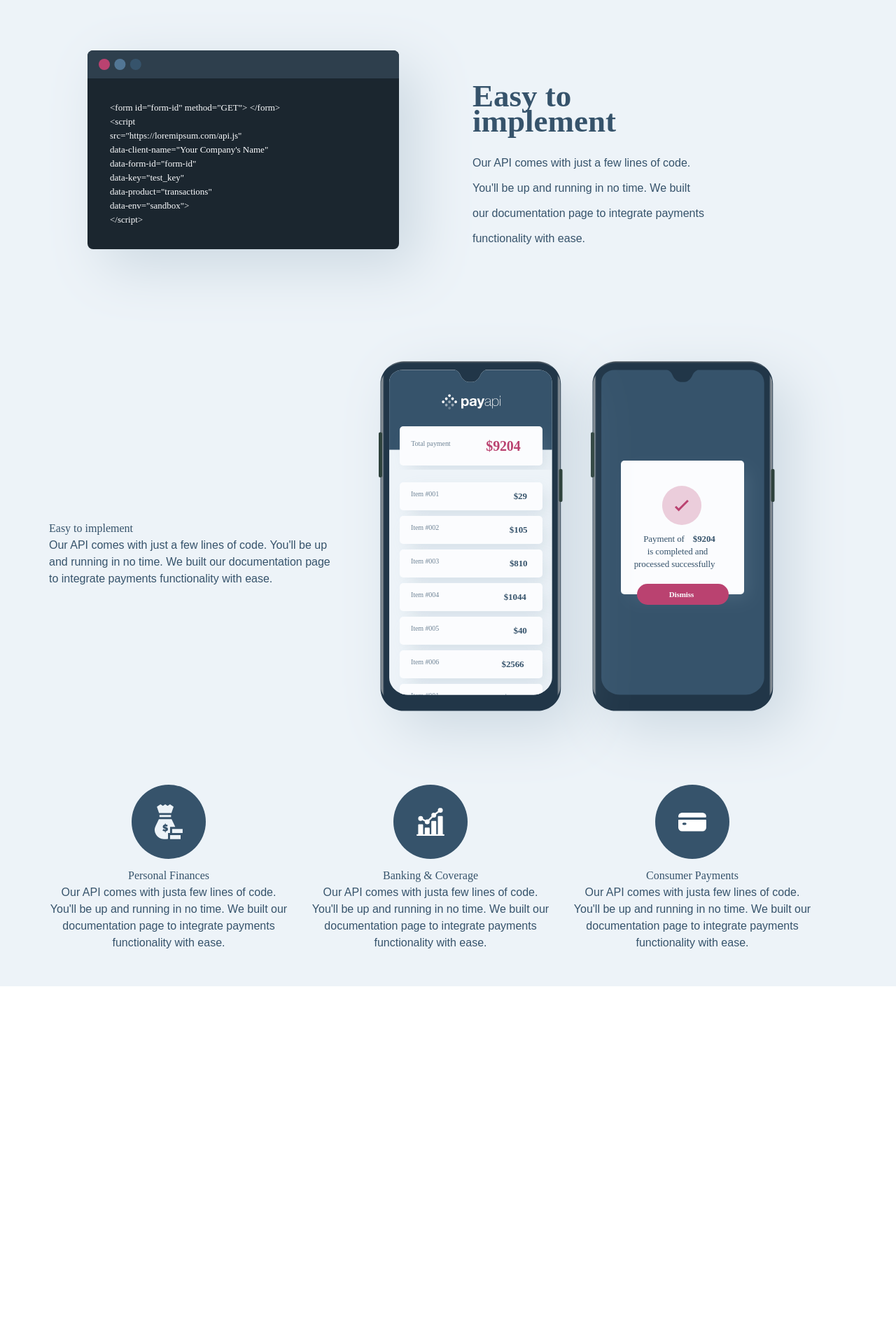
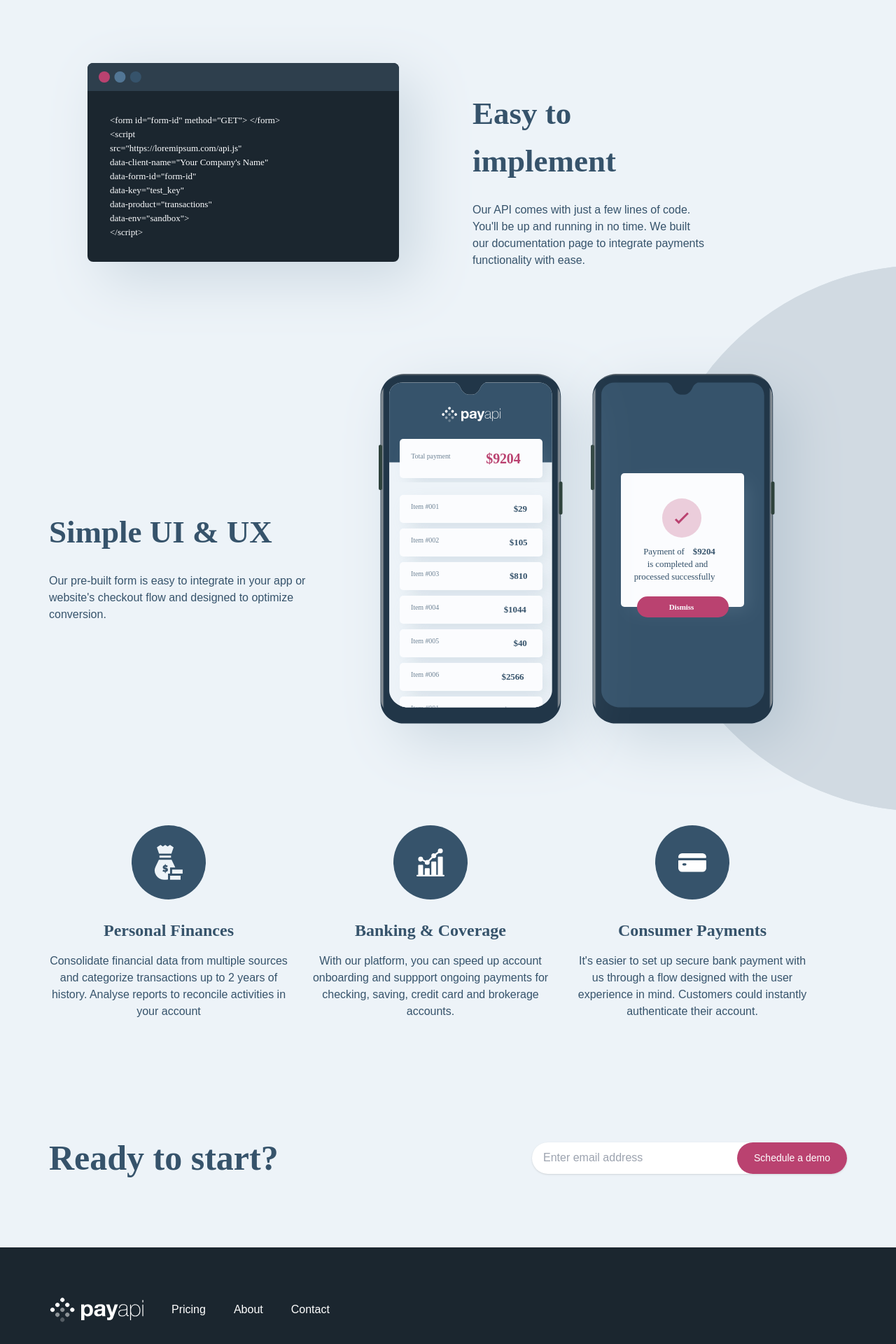
Before and after one commit to Hannahadora/Pay-api-react-app, a React (Create React App) app: page / in a window 1280 px wide. Shown: the part 1560-3480 px from the top of the page at 70% size. Before the commit the page ends 2969 px from the top, so only its background shows below. Built offline with nearby package versions, Linux system fonts and the light colour scheme.

Commit message:
homepage ui

```diff
--- /dev/null
+++ b/src/components/FooterComponent.jsx
@@ -0,0 +1,48 @@
+import InputComponent from "./InputComponent";
+import AppLogo from "../assets/shared/desktop/logo-footer.svg";
+import CirclePattern from "../assets/shared/desktop/bg-pattern-circle.svg";
+
+const FooterComponent = () => {
+  return (
+    <div className="">
+      <div className="app-container mt-[60px]">
+        <div className="flex items-center justify-between pb-[40px]">
+          <h3 className="font-bold text-[50px]">Ready to start?</h3>
+
+          <InputComponent />
+        </div>
+      </div>
+
+      <div className="bg-[#1b262f]">
+        <div className="app-container">
+          <nav className="app-navbar py-[20px]">
+            <ul className="nav-links">
+              <a href="/">
+                <li>
+                  <img src={AppLogo} />
+                </li>
+              </a>
+              <a href="/pricing">
+                <li className="text-[#ffffff]">Pricing</li>
+              </a>
+              <a href="/about">
+                <li className="text-[#ffffff]">About</li>
+              </a>
+              <a href="/">
+                <li className="text-[#ffffff]">Contact</li>
+              </a>
+            </ul>
+
+            <div className="">
+                <div className="flex items-center justify-between">
+
+                </div>
+            </div>
+          </nav>
+        </div>
+      </div>
+    </div>
+  );
+};
+
+export default FooterComponent;
--- a/src/components/Layout.jsx
+++ b/src/components/Layout.jsx
@@ -1,4 +1,5 @@
 import React from "react";
+import FooterComponent from "./FooterComponent";
 import NavBar from "./NavBar";
 
 const Layout = ({ children }) => {
@@ -6,6 +7,7 @@ const Layout = ({ children }) => {
     <div className="bg-[#edf3f8]">
       <NavBar />
       {children}
+      <FooterComponent />
     </div>
   );
 };
--- a/src/pages/Home.jsx
+++ b/src/pages/Home.jsx
@@ -1,51 +1,76 @@
-import HeaderComponent from '../../src/components/HeaderComponent'
-import AboutIntro from '../components/AboutIntro';
-import easyImplementationImg from '../assets/home/desktop/illustration-easy-to-implement.svg'
-import simpleUiImg from '../assets/home/desktop/illustration-simple-ui.svg'
-import personalFinancesImg from '../assets/home/desktop/icon-personal-finances.svg'
-import bankingImg from '../assets/home/desktop/icon-banking-and-coverage.svg'
-import ConsumerImg from '../assets/home/desktop/icon-consumer-payments.svg'
+import HeaderComponent from "../components/HeaderComponent";
+import AboutIntro from "../components/AboutIntro";
+import easyImplementationImg from "../assets/home/desktop/illustration-easy-to-implement.svg";
+import simpleUiImg from "../assets/home/desktop/illustration-simple-ui.svg";
+import personalFinancesImg from "../assets/home/desktop/icon-personal-finances.svg";
+import bankingImg from "../assets/home/desktop/icon-banking-and-coverage.svg";
+import ConsumerImg from "../assets/home/desktop/icon-consumer-payments.svg";
+import CirclePattern from "../assets/shared/desktop/bg-pattern-circle.svg";
 
-const Home = () =>{
+const Home = () => {
   return (
-    <div className="">
+    <div className="overflow-x-hidden">
       <HeaderComponent />
       <AboutIntro />
-      <div className='app-container mt-[32px]'>
-        <div className='section-flex_row text-3xl mr-[200px]'>
-          <img src={easyImplementationImg} alt='easyImplementationImg' />
-          <div className=''>
-            <h2 className='text-[45px] font-bold mb-[24px]'>Easy to implement</h2>
-            <p> Our API comes with just a few lines of code. You'll be up and running in no time. We built our documentation page to integrate payments functionality with ease.</p>
+      <div className="app-container mt-[50px]">
+        <div className="section-flex_row mr-[200px]">
+          <img src={easyImplementationImg} alt="easyImplementationImg" />
+          <div className="">
+            <h2 className="text-[45px] font-bold mb-[24px]">
+              Easy to implement
+            </h2>
+            <p>
+              Our API comes with just a few lines of code. You'll be up and
+              running in no time. We built our documentation page to integrate
+              payments functionality with ease.
+            </p>
           </div>
         </div>
-        <div className='section-flex_row'>
-          <div className=''>
-            <h2>Easy to implement</h2>
-            <p> Our API comes with just a few lines of code. You'll be up and running in no time. We built our documentation page to integrate payments functionality with ease.</p>
+        <div className="section-flex_row relative">
+          <div className="absolute right-[-500px] top-[-100px] z-[1]">
+            <img src={CirclePattern} className="w-full" alt="circle-bg" />
           </div>
-          <img src={simpleUiImg} alt='' />
+          <div className="mr-[20px]">
+            <h2 className="text-[45px] font-bold mb-[24px]">Simple UI & UX</h2>
+            <p>
+              Our pre-built form is easy to integrate in your app or website's
+              checkout flow and designed to optimize conversion.
+            </p>
+          </div>
+          <img src={simpleUiImg} className="z-[2]" alt="simpleUiImg" />
         </div>
-        <div className='section-grid'>
-          <div className='section-grid-content'>
-            <img src={personalFinancesImg} alt='' />
-            <h4>Personal Finances</h4>
-            <p> Our API comes with justa few lines of code. You'll be up and running in no time. We built our documentation page to integrate payments functionality with ease.</p>
+        <div className="section-grid mt-[40px]">
+          <div className="section-grid-content">
+            <img src={personalFinancesImg} alt="personalFinancesImg" />
+            <h4 className="my-[16px] font-bold text-2xl">Personal Finances</h4>
+            <p>
+              Consolidate financial data from multiple sources and categorize
+              transactions up to 2 years of history. Analyse reports to
+              reconcile activities in your account
+            </p>
           </div>
-          <div className='section-grid-content'>
-            <img src={bankingImg} alt='' />
-            <h4>Banking & Coverage</h4>
-            <p> Our API comes with justa few lines of code. You'll be up and running in no time. We built our documentation page to integrate payments functionality with ease.</p>
+          <div className="section-grid-content">
+            <img src={bankingImg} alt="" />
+            <h4 className="my-[16px] font-bold text-2xl">Banking & Coverage</h4>
+            <p>
+              With our platform, you can speed up account onboarding and
+              suppport ongoing payments for checking, saving, credit card and
+              brokerage accounts.
+            </p>
           </div>
-          <div className='section-grid-content'>
-            <img src={ConsumerImg} alt='' />
-            <h4>Consumer Payments</h4>
-            <p> Our API comes with justa few lines of code. You'll be up and running in no time. We built our documentation page to integrate payments functionality with ease.</p>
+          <div className="section-grid-content">
+            <img src={ConsumerImg} alt="ConsumerImg" />
+            <h4 className="my-[16px] font-bold text-2xl">Consumer Payments</h4>
+            <p>
+              It's easier to set up secure bank payment with us through a flow
+              designed with the user experience in mind. Customers could
+              instantly authenticate their account.
+            </p>
           </div>
         </div>
       </div>
     </div>
   );
-}
+};
 
 export default Home;
```
Also changed, not shown: src/components/AboutIntro.jsx (renamed from src/components/AboutIntro.js), src/components/ButtonComponent.jsx (renamed from src/components/ButtonComponent.js), src/components/HeaderComponent.jsx (renamed from src/components/HeaderComponent.js), src/components/InputComponent.jsx (renamed from src/components/InputComponent.js), src/components/NavBar.jsx (renamed from src/components/NavBar.js).
